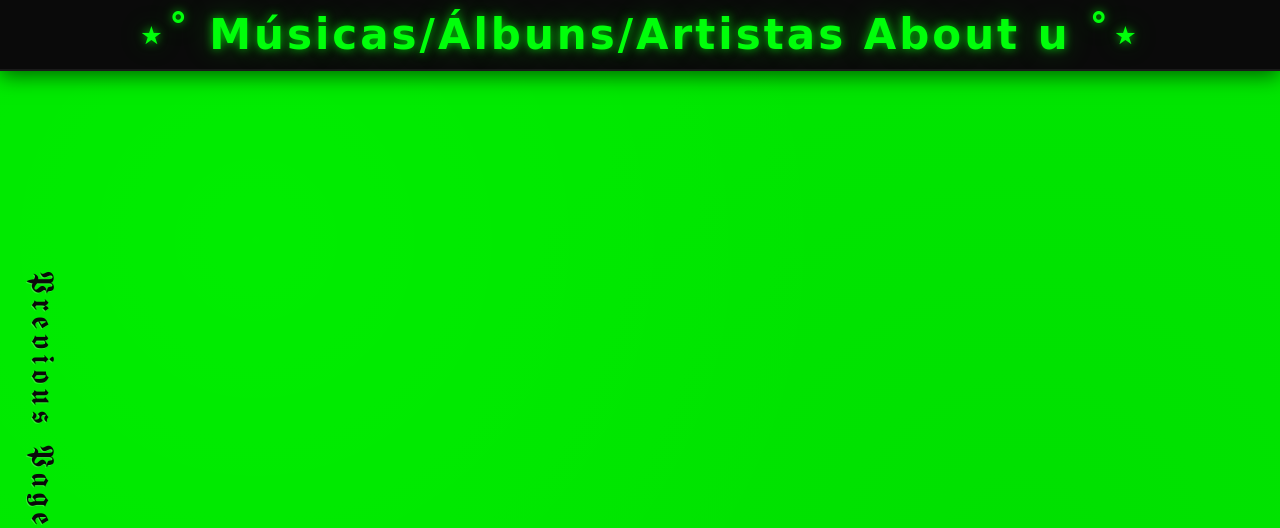
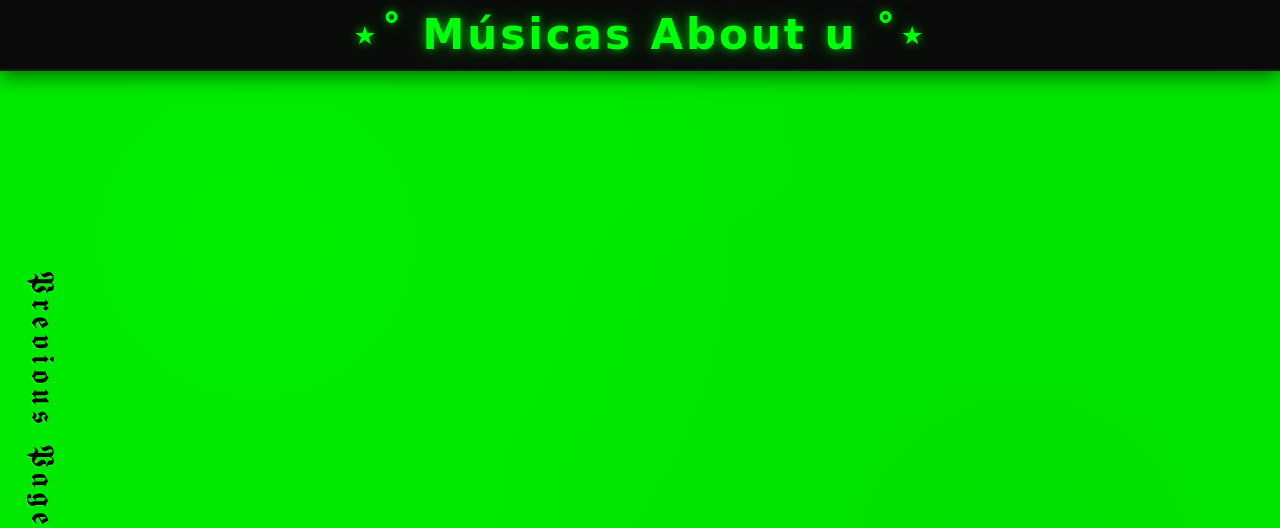
Before and after one commit to Nandesdevs/Dia_dos_Namorados, a Flask app: template templates/musicas.html in a window 1280 px wide. Shown: the top 528 px of the page. Run offline with Flask 3, Linux system fonts and the light colour scheme; the template is opened without the code that fills it, so the values that code supplies are empty; some web fonts are replaced.

Commit message:
Update musicas.html

```diff
--- a/templates/musicas.html
+++ b/templates/musicas.html
@@ -11,7 +11,7 @@
 
     <!-- Faixa preta com título gótico -->
     <div class="banner-topo">
-        <h1>⋆˚ Músicas/Álbuns/Artistas About u ˚⋆</h1>
+        <h1>⋆˚ Músicas About u ˚⋆</h1>
     </div>
 
     <!-- Botão de voltar lateral -->
```
